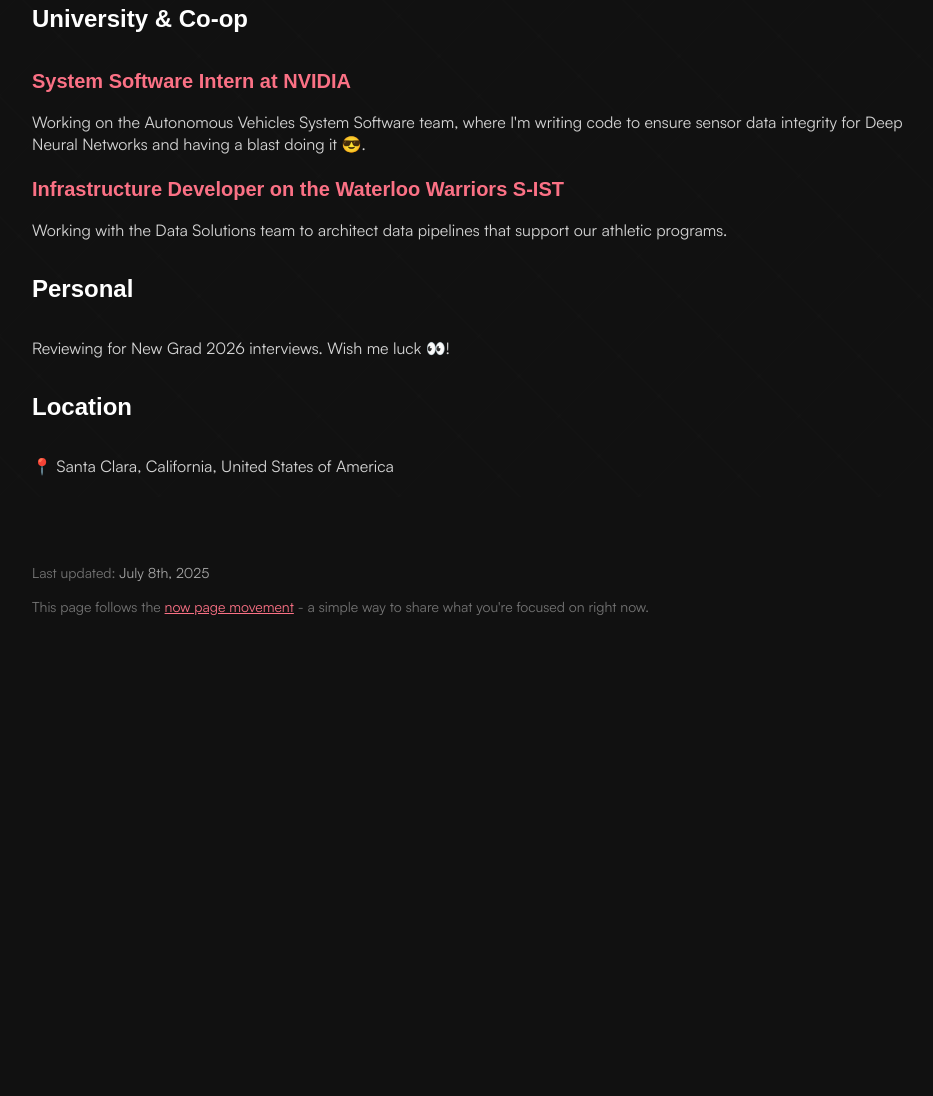
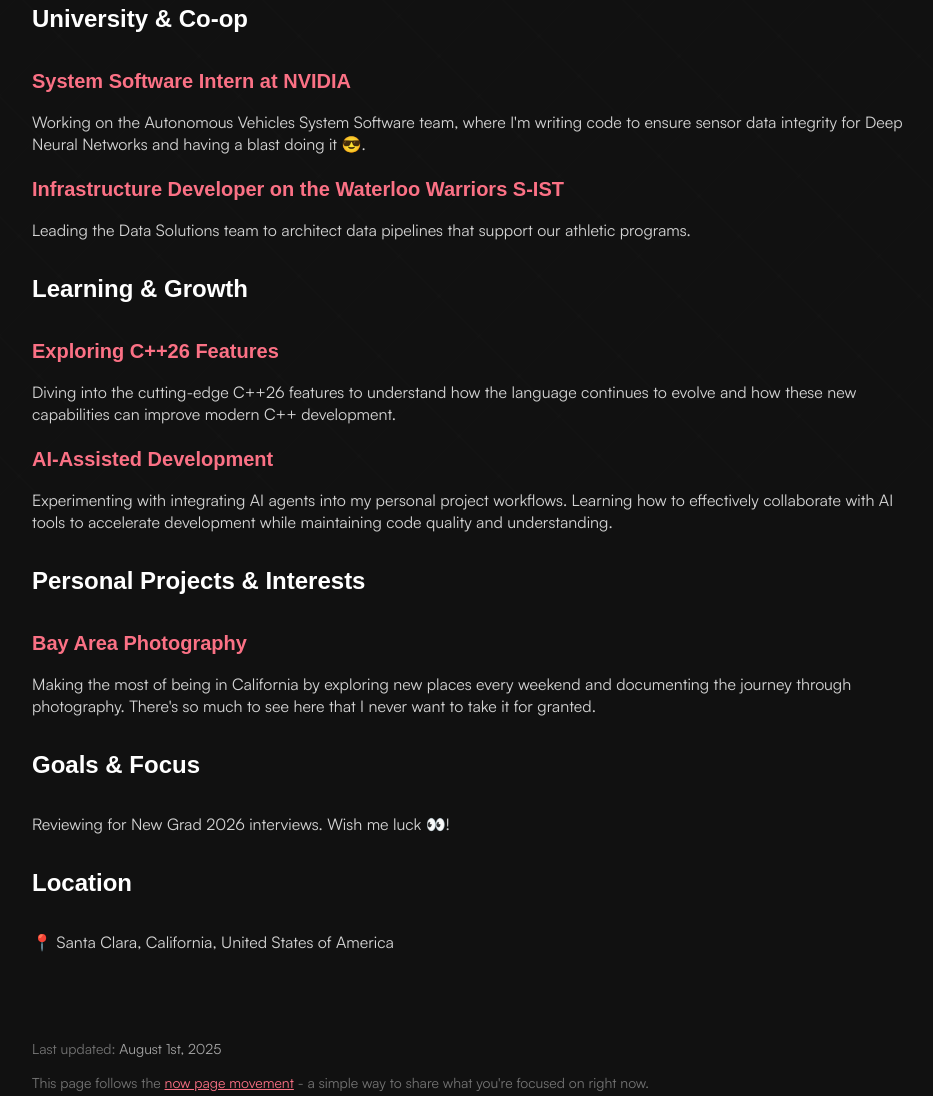
Before and after one commit to rithikasilva/rithikasilva.github.io, an Astro site: page /now in a window 1280 px wide. Shown: the part 303-1399 px from the top of the page, without its empty margins (160-1093 px from the left). Before the commit the page ends 958 px from the top, so only its background shows below. Built offline with nearby package versions, Linux system fonts and the light colour scheme; Astro itself is replaced by a stand-in of ours; a web font is replaced by a local one.

Commit message:
feat: now page update

```diff
--- a/src/layouts/Layout.astro
+++ b/src/layouts/Layout.astro
@@ -27,7 +27,7 @@ const { title, description, slug, frontmatter } = Astro.props;
     <title>{title}</title>
     <link rel="preconnect" href="https://cdn.fontshare.com" />
   </head>
-  <body class="bg-darkslate-700 md:h-screen flex flex-col items-center relative md:overflow-hidden">
+  <body class="bg-darkslate-700 md:h-screen flex flex-col items-center relative">
     <div class="background-animation"></div>
     <slot name="loader" />
     <slot />
--- a/src/pages/now.astro
+++ b/src/pages/now.astro
@@ -44,13 +44,38 @@ import Layout from "../layouts/Layout.astro";
 
           <div>
             <h3 class="text-xl font-bold text-primary-400 mb-2">Infrastructure Developer on the Waterloo Warriors S-IST</h3>
-            <p class="text-gray-300">Working with the Data Solutions team to architect data pipelines that support our athletic programs.</p>
+            <p class="text-gray-300">Leading the Data Solutions team to architect data pipelines that support our athletic programs.</p>
           </div>
         </div>
       </section>
 
       <section class="animate-in">
-        <h2 class="text-2xl font-semibold border-b-2 border-gray-400 pb-2 mb-6">Personal</h2>
+        <h2 class="text-2xl font-semibold border-b-2 border-gray-400 pb-2 mb-6">Learning & Growth</h2>
+        <div class="space-y-4">
+          <div>
+            <h3 class="text-xl font-bold text-primary-400 mb-2">Exploring C++26 Features</h3>
+            <p class="text-gray-300">Diving into the cutting-edge C++26 features to understand how the language continues to evolve and how these new capabilities can improve modern C++ development.</p>
+          </div>
+
+          <div>
+            <h3 class="text-xl font-bold text-primary-400 mb-2">AI-Assisted Development</h3>
+            <p class="text-gray-300">Experimenting with integrating AI agents into my personal project workflows. Learning how to effectively collaborate with AI tools to accelerate development while maintaining code quality and understanding.</p>
+          </div>
+        </div>
+      </section>
+
+      <section class="animate-in">
+        <h2 class="text-2xl font-semibold border-b-2 border-gray-400 pb-2 mb-6">Personal Projects & Interests</h2>
+        <div>
+          <div>
+            <h3 class="text-xl font-bold text-primary-400 mb-2">Bay Area Photography</h3>
+            <p class="text-gray-300">Making the most of being in California by exploring new places every weekend and documenting the journey through photography. There's so much to see here that I never want to take it for granted.</p>
+          </div>
+        </div>
+      </section>
+
+      <section class="animate-in">
+        <h2 class="text-2xl font-semibold border-b-2 border-gray-400 pb-2 mb-6">Goals & Focus</h2>
         <div>
           <p class="text-gray-300">Reviewing for New Grad 2026 interviews. Wish me luck 👀!</p>
         </div>
@@ -66,7 +91,7 @@ import Layout from "../layouts/Layout.astro";
       <section class="animate-in">
         <div class="border-t border-gray-600 pt-6 mt-12">
           <p class="text-sm text-gray-500">
-            Last updated: <span class="text-gray-400">July 8th, 2025</span>
+            Last updated: <span class="text-gray-400">August 1st, 2025</span>
           </p>
           <p class="text-sm text-gray-500 mt-2">
             This page follows the <a href="https://nownownow.com/about" target="_blank" class="text-primary-400 hover:text-primary-300 underline">now page movement</a> - a simple way to share what you're focused on right now.
```
